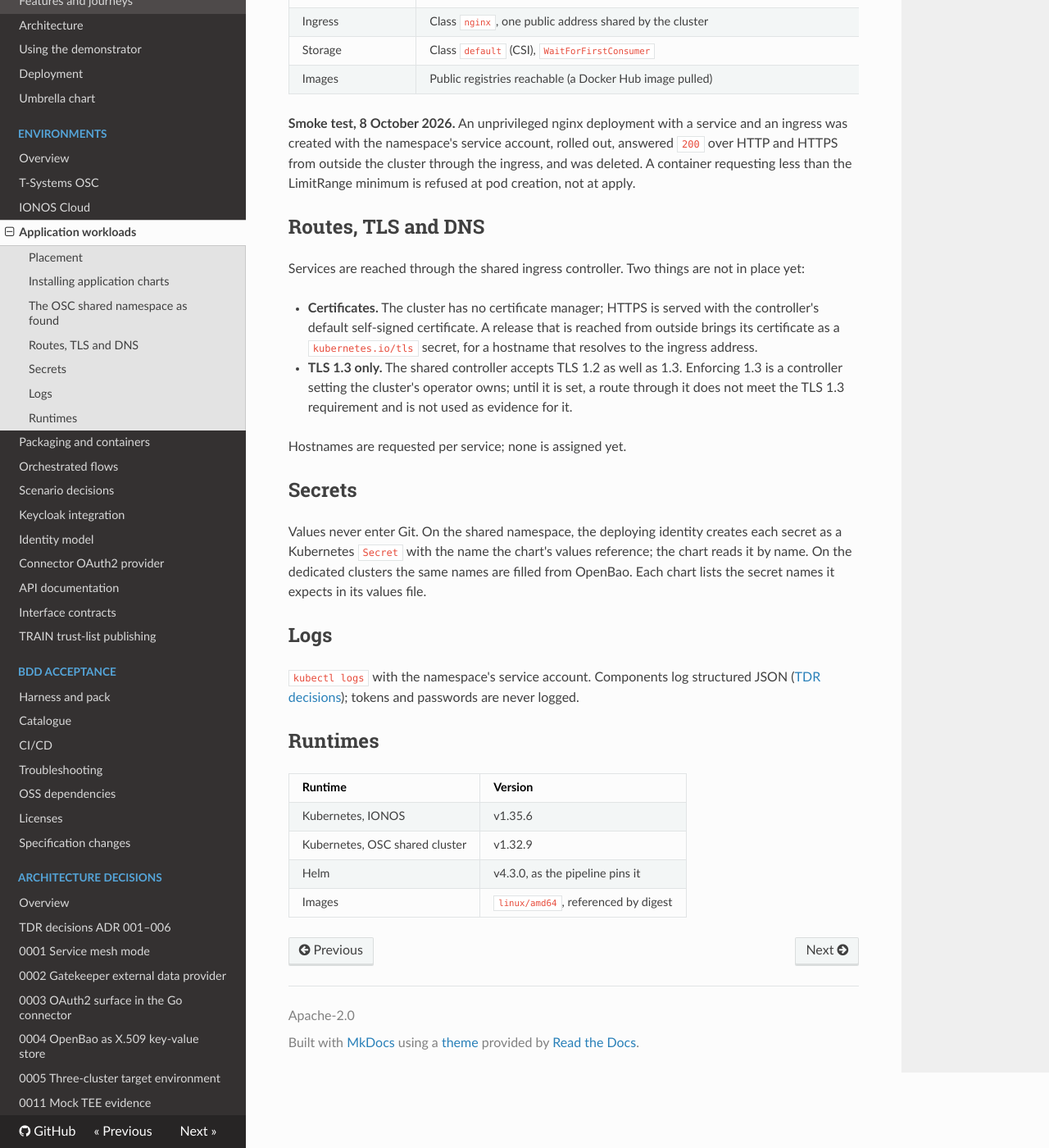
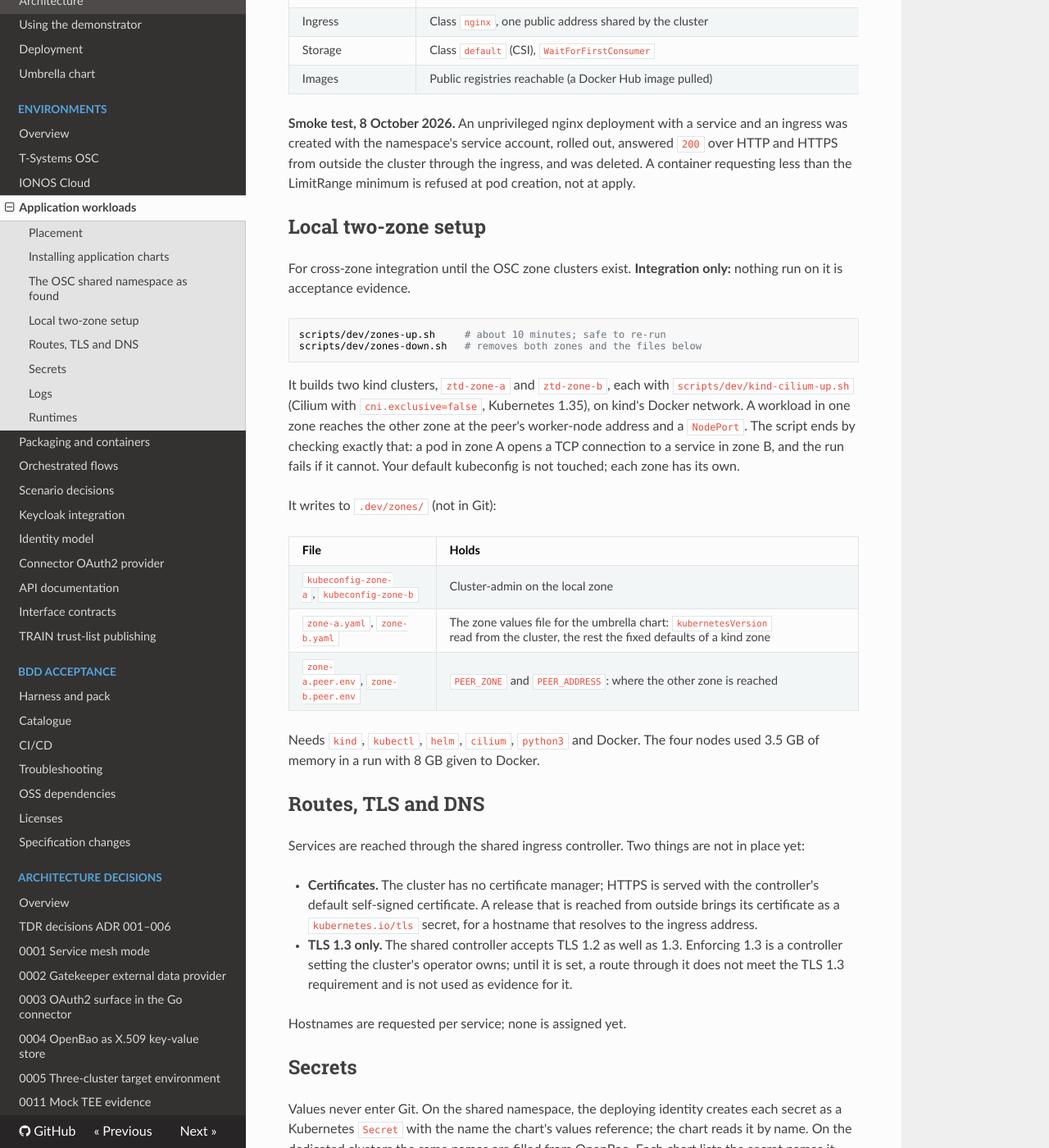
Before and after one commit to Fune5tiAtlas/facis-zero-trust-demonstrator, an MkDocs documentation site: the page built from docs/environments/application-workloads.md, in a window 1280 px wide and 1400 px high, scrolled down 1210 px. Shown: the whole window at 82% size. Built offline with MkDocs 1.6.1, drawn with Linux system fonts in a browser that asks for light colours; nearby versions of some CDN libraries.

Commit message:
Document the local two-zone setup

````diff
--- a/docs/environments/application-workloads.md
+++ b/docs/environments/application-workloads.md
@@ -49,6 +49,34 @@ created with the namespace's service account, rolled out, answered `200` over HT
 outside the cluster through the ingress, and was deleted. A container requesting less than the
 LimitRange minimum is refused at pod creation, not at apply.
 
+## Local two-zone setup
+
+For cross-zone integration until the OSC zone clusters exist. **Integration only:** nothing run on
+it is acceptance evidence.
+
+```bash
+scripts/dev/zones-up.sh     # about 10 minutes; safe to re-run
+scripts/dev/zones-down.sh   # removes both zones and the files below
+```
+
+It builds two kind clusters, `ztd-zone-a` and `ztd-zone-b`, each with
+`scripts/dev/kind-cilium-up.sh` (Cilium with `cni.exclusive=false`,
+Kubernetes 1.35), on kind's Docker network. A workload in one zone reaches the other zone at the
+peer's worker-node address and a `NodePort`. The script ends by checking exactly that: a pod in
+zone A opens a TCP connection to a service in zone B, and the run fails if it cannot. Your default
+kubeconfig is not touched; each zone has its own.
+
+It writes to `.dev/zones/` (not in Git):
+
+| File | Holds |
+|---|---|
+| `kubeconfig-zone-a`, `kubeconfig-zone-b` | Cluster-admin on the local zone |
+| `zone-a.yaml`, `zone-b.yaml` | The zone values file for the umbrella chart: `kubernetesVersion` read from the cluster, the rest the fixed defaults of a kind zone |
+| `zone-a.peer.env`, `zone-b.peer.env` | `PEER_ZONE` and `PEER_ADDRESS`: where the other zone is reached |
+
+Needs `kind`, `kubectl`, `helm`, `cilium`, `python3` and Docker. The four nodes used 3.5 GB of memory
+in a run with 8 GB given to Docker.
+
 ## Routes, TLS and DNS
 
 Services are reached through the shared ingress controller. Two things are not in place yet:
````
